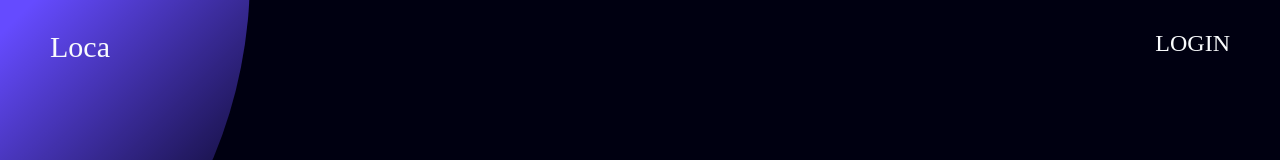
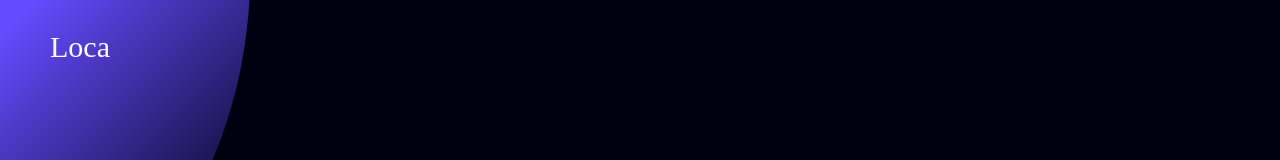
Before and after one commit to swuniv-marveling/SWUniv_Hackaton_FrontEnd, a React (Create React App) app: page /login in a window 1280 px wide. Shown: the top 160 px of the page. Built offline with nearby package versions, Linux system fonts and the light colour scheme; a web font is replaced by a local one.

Commit message:
fix: Navigation

```diff
--- a/src/components/Layout/Header.jsx
+++ b/src/components/Layout/Header.jsx
@@ -23,6 +23,12 @@ const StyledButton = styled.div`
   z-index: 10;
 `;
 
+const StyledButtonGroup = styled.div`
+  display: flex;
+  flex-direction: row;
+  gap: 3rem;
+`;
+
 function Header() {
   const navigation = useNavigate();
   const location = useLocation();
@@ -31,12 +37,23 @@ function Header() {
   return (
     <StyledHeader>
       <StyledLogo onClick={() => navigation("/")}>Loca</StyledLogo>
-      {location.pathname === "/gallery" ? (
-        <></>
-      ) : !user.access_token ? (
-        <StyledButton onClick={() => navigation("/login")}>LOGIN</StyledButton>
-      ) : (
-        <StyledButton onClick={() => navigation("/gallery")}>MY</StyledButton>
+      {!(location.pathname === "/login" || location.pathname === "/signup") && (
+        <StyledButtonGroup>
+          <StyledButton onClick={() => navigation("/every")}>
+            사진첩
+          </StyledButton>
+          {location.pathname === "/gallery" ? (
+            <></>
+          ) : !user.access_token ? (
+            <StyledButton onClick={() => navigation("/login")}>
+              LOGIN
+            </StyledButton>
+          ) : (
+            <StyledButton onClick={() => navigation("/gallery")}>
+              MY
+            </StyledButton>
+          )}
+        </StyledButtonGroup>
       )}
     </StyledHeader>
   );
```
